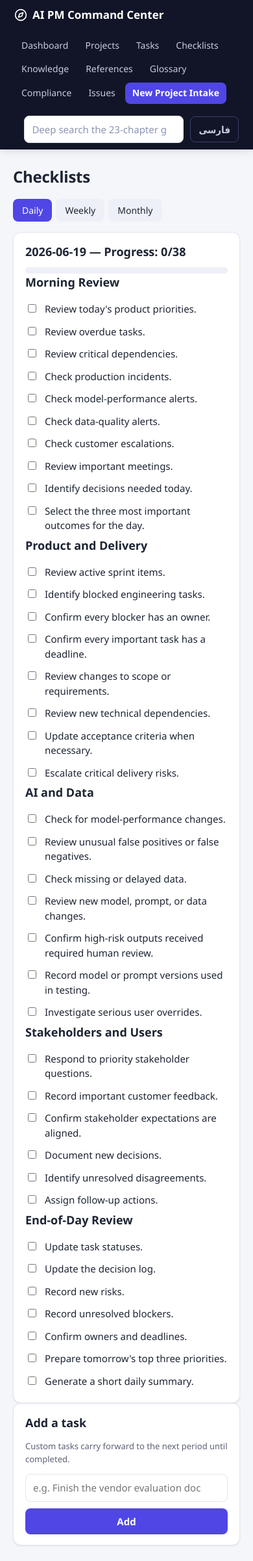
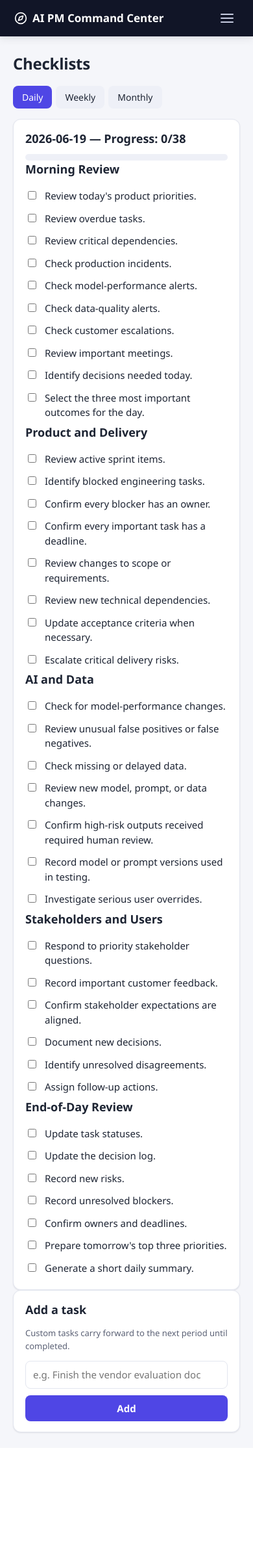
Before and after one commit to pejmannafezi/Product-manager-AI, a FastAPI app: page /checklists in a window 390 px wide. Shown: the whole page at 65% size. After the commit the page ends 2206 px from the top, so only its background shows below. Run offline with FastAPI, Linux system fonts and the light colour scheme; data comes from the database, SQL or seed files in the repository.

Commit message:
Add dark mode, active-nav highlighting, and mobile nav
Dark mode: prefers-color-scheme block driven by the token system; tokenize
--input-bg and split a --link accent so card text/icons lighten on dark; mark
and agent-feed colors get dark overrides; shadows/focus-ring re-tuned.

Active nav: navlink() macro marks the current page with .active + aria-current
using request.url.path (no router changes).

Mobile nav: CSS-only checkbox disclosure collapses the nav under 760px into a
burger toggle that stacks nav/search/lang full-width. Fix latent horizontal
overflow by clamping grid columns with minmax(min(340px,100%),1fr).

Add a11y.skip/a11y.menu keys (EN+FA). Verified light+dark, desktop+mobile via
screenshots; suite 21 passed.

Co-Authored-By: Claude Opus 4.8 <noreply@anthropic.com>

```diff
--- a/app/static/css/app.css
+++ b/app/static/css/app.css
@@ -1,7 +1,7 @@
 :root {
   --bg: #f5f6fa; --card: #ffffff; --ink: #1d2433; --muted: #5b6175;
-  --line: #e3e6ef; --fill: #eef0f7; --fill-hover: #e2e6f1;
-  --brand: #4f46e5; --brand-ink: #4338ca; --brand-2: #7c3aed;
+  --line: #e3e6ef; --fill: #eef0f7; --fill-hover: #e2e6f1; --input-bg: #ffffff;
+  --brand: #4f46e5; --brand-ink: #4338ca; --brand-2: #7c3aed; --link: #4f46e5;
   --green: #15803d; --amber: #b45309; --red: #b91c1c;
   --radius: 12px; --radius-sm: 8px;
   --shadow-sm: 0 1px 2px rgba(17, 21, 39, .06), 0 1px 3px rgba(17, 21, 39, .04);
@@ -16,7 +16,7 @@ body {
   font-size: 15px; line-height: 1.5;
   -webkit-font-smoothing: antialiased;
 }
-a { color: var(--brand); text-decoration: none; transition: color var(--ease); }
+a { color: var(--link); text-decoration: none; transition: color var(--ease); }
 a:hover { text-decoration: underline; }
 
 /* visible keyboard focus on every interactive element */
@@ -70,11 +70,11 @@ h2 { font-size: 18px; margin: 18px 0 10px; }
 
 /* inline SVG icon set (see templates/_icons.html) */
 .icon { width: 1.05em; height: 1.05em; vertical-align: -.16em; margin-inline-end: .42em; flex: none; }
-h1 .icon, h2 .icon { color: var(--brand); }
+h1 .icon, h2 .icon { color: var(--link); }
 
 .grid { display: grid; gap: 16px; }
-.grid.cols-2 { grid-template-columns: repeat(auto-fit, minmax(340px, 1fr)); }
-.grid.cols-3 { grid-template-columns: repeat(auto-fit, minmax(280px, 1fr)); }
+.grid.cols-2 { grid-template-columns: repeat(auto-fit, minmax(min(340px, 100%), 1fr)); }
+.grid.cols-3 { grid-template-columns: repeat(auto-fit, minmax(min(280px, 100%), 1fr)); }
 
 .card {
   background: var(--card); border: 1px solid var(--line);
@@ -114,7 +114,7 @@ form.stack label { font-weight: 600; font-size: 13px; }
 input[type=text], input[type=date], input[type=search], input[type=password],
 input[type=email], input[type=number], input[type=tel], select, textarea {
   width: 100%; padding: 9px 11px; border: 1px solid var(--line);
-  border-radius: 8px; font: inherit; background: #fff; color: var(--ink);
+  border-radius: 8px; font: inherit; background: var(--input-bg); color: var(--ink);
   transition: border-color var(--ease), box-shadow var(--ease);
 }
 input[type=text]:focus, input[type=date]:focus, input[type=search]:focus,
@@ -160,7 +160,7 @@ button:disabled:hover { background: var(--brand); }
 }
 .score-ring small { font-size: 15px; color: var(--muted); font-weight: 400; }
 
-.kb-content { background: #fff; }
+.kb-content { background: var(--card); }
 .kb-content[dir=ltr] { text-align: left; }
 mark { background: #fde68a; padding: 0 2px; border-radius: 3px; }
 
@@ -170,11 +170,11 @@ mark { background: #fde68a; padding: 0 2px; border-radius: 3px; }
 .feed .agent-orchestrator { color: var(--brand-2); }
 .feed .agent-compliance { color: var(--amber); }
 .feed .agent-knowledge { color: var(--green); }
-.feed .agent-execution { color: var(--brand); }
+.feed .agent-execution { color: var(--link); }
 
 .chapter-card { display: block; color: inherit; transition: border-color var(--ease), box-shadow var(--ease), transform var(--ease); }
 .chapter-card:hover { text-decoration: none; border-color: var(--brand); box-shadow: var(--shadow-md); transform: translateY(-2px); }
-.chapter-num { color: var(--brand); font-weight: 800; font-size: 13px; }
+.chapter-num { color: var(--link); font-weight: 800; font-size: 13px; }
 
 .flash-error {
   background: #fee2e2; color: var(--red); border: 1px solid #fecaca;
@@ -223,3 +223,42 @@ html[dir="rtl"] .gantt-bar { left: auto; }
       transition-duration: .01ms !important; scroll-behavior: auto !important; }
   .chapter-card:hover { transform: none; }
 }
+
+/* ---- active nav item ---- */
+.topbar nav a.active:not(.cta) { background: #232946; color: #fff; }
+.topbar nav a.cta.active { box-shadow: 0 0 0 2px rgba(255, 255, 255, .35); }
+
+/* ---- mobile nav (CSS-only disclosure) ---- */
+.nav-burger { display: none; align-items: center; cursor: pointer;
+  color: #c6cbe0; padding: 6px; border-radius: 8px; transition: background var(--ease), color var(--ease); }
+.nav-burger:hover { background: #232946; color: #fff; }
+.nav-burger svg { width: 24px; height: 24px; display: block; }
+.nav-toggle:focus-visible + .nav-burger { box-shadow: 0 0 0 3px rgba(198, 203, 224, .55); }
+
+@media (max-width: 760px) {
+  .topbar { row-gap: 8px; }
+  .nav-burger { display: inline-flex; margin-inline-start: auto; }
+  .topbar nav, .topbar-end { display: none; flex-basis: 100%; }
+  .topbar nav { flex-direction: column; gap: 2px; }
+  .topbar nav a { padding: 11px 12px; }
+  .nav-toggle:checked ~ nav,
+  .nav-toggle:checked ~ .topbar-end { display: flex; }
+  .topbar-end { flex-direction: column; align-items: stretch; margin-inline-start: 0; }
+  .topbar-end form, .inline-search input { width: 100%; min-width: 0; }
+}
+
+/* ---- dark mode (follows the OS setting) ---- */
+@media (prefers-color-scheme: dark) {
+  :root {
+    --bg: #0f1320; --card: #171c2e; --ink: #e7e9f3; --muted: #9aa3bd;
+    --line: #2a3149; --fill: #232a40; --fill-hover: #2d3550; --input-bg: #1c2236;
+    --link: #a5a0f7;
+    --shadow-sm: 0 1px 2px rgba(0, 0, 0, .4);
+    --shadow-md: 0 6px 16px rgba(0, 0, 0, .5);
+    --ring: 0 0 0 3px rgba(165, 160, 247, .45);
+  }
+  mark { color: #1d2433; }
+  .feed .agent-orchestrator { color: #c4b5fd; }
+  .feed .agent-knowledge { color: #6ee7b7; }
+  .feed .agent-compliance { color: #fcd34d; }
+}
--- a/app/templates/base.html
+++ b/app/templates/base.html
@@ -8,6 +8,11 @@
   {% if lang == 'fa' %}<link rel="stylesheet" href="/static/css/rtl.css">{% endif %}
 </head>
 <body>
+{% set path = request.url.path %}
+{% macro navlink(href, key, cls='') -%}
+  {%- set active = (path == '/') if href == '/' else path.startswith(href) -%}
+  <a href="{{ href }}" class="{{ cls }}{{ ' active' if active }}"{% if active %} aria-current="page"{% endif %}>{{ t(key) }}</a>
+{%- endmacro %}
 <a class="skip-link" href="#main">{{ t('a11y.skip') }}</a>
 <header class="topbar">
   <a class="brand" href="/">
@@ -18,17 +23,26 @@
     </svg>
     <span>{{ t('app.title') }}</span>
   </a>
+  <input type="checkbox" id="nav-toggle" class="nav-toggle" hidden>
+  <label for="nav-toggle" class="nav-burger" aria-label="{{ t('a11y.menu') }}">
+    <svg viewBox="0 0 24 24" fill="none" stroke="currentColor" stroke-width="2"
+         stroke-linecap="round" stroke-linejoin="round" aria-hidden="true">
+      <line x1="3" y1="6" x2="21" y2="6"></line>
+      <line x1="3" y1="12" x2="21" y2="12"></line>
+      <line x1="3" y1="18" x2="21" y2="18"></line>
+    </svg>
+  </label>
   <nav>
-    <a href="/">{{ t('nav.dashboard') }}</a>
-    <a href="/projects">{{ t('nav.projects') }}</a>
-    <a href="/tasks">{{ t('nav.tasks') }}</a>
-    <a href="/checklists">{{ t('nav.checklists') }}</a>
-    <a href="/knowledge">{{ t('nav.knowledge') }}</a>
-    <a href="/references">{{ t('nav.references') }}</a>
-    <a href="/glossary">{{ t('nav.glossary') }}</a>
-    <a href="/compliance">{{ t('nav.compliance') }}</a>
-    <a href="/issues">{{ t('nav.issues') }}</a>
-    <a class="cta" href="/intake">{{ t('nav.intake') }}</a>
+    {{ navlink('/', 'nav.dashboard') }}
+    {{ navlink('/projects', 'nav.projects') }}
+    {{ navlink('/tasks', 'nav.tasks') }}
+    {{ navlink('/checklists', 'nav.checklists') }}
+    {{ navlink('/knowledge', 'nav.knowledge') }}
+    {{ navlink('/references', 'nav.references') }}
+    {{ navlink('/glossary', 'nav.glossary') }}
+    {{ navlink('/compliance', 'nav.compliance') }}
+    {{ navlink('/issues', 'nav.issues') }}
+    {{ navlink('/intake', 'nav.intake', 'cta') }}
   </nav>
   <div class="topbar-end">
     <form action="/search" method="get" class="inline-search">
--- a/app/translations/en.json
+++ b/app/translations/en.json
@@ -1,6 +1,7 @@
 {
   "app.title": "AI PM Command Center",
   "a11y.skip": "Skip to main content",
+  "a11y.menu": "Menu",
   "nav.dashboard": "Dashboard",
   "nav.projects": "Projects",
   "nav.tasks": "Tasks",
--- a/app/translations/fa.json
+++ b/app/translations/fa.json
@@ -1,6 +1,7 @@
 {
   "app.title": "مرکز فرماندهی مدیر محصول هوش مصنوعی",
   "a11y.skip": "رفتن به محتوای اصلی",
+  "a11y.menu": "منو",
   "nav.dashboard": "داشبورد",
   "nav.projects": "پروژه‌ها",
   "nav.tasks": "وظایف",
```
Also changed, not shown: UI-REVIEW.md (+25 -12 lines).
